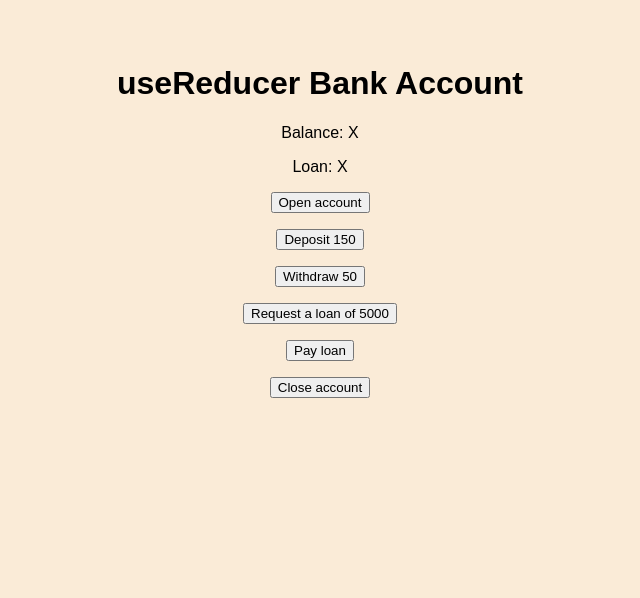
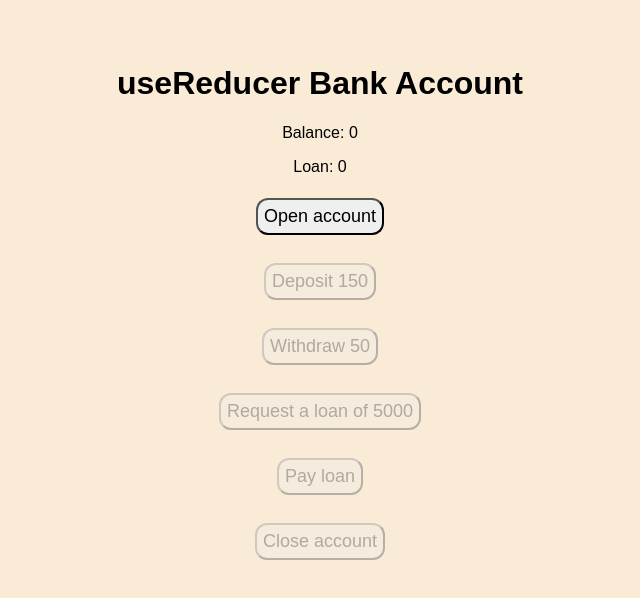
Before and after one commit to pkanev207/React-Redux-More, a React (Vite) app: page / in a window 1280 px wide. Shown: the top 598 px of the page, without its empty margins (320-960 px from the left). Built offline with nearby package versions, Linux system fonts and the light colour scheme.

Commit message:
usereducer-bank-account finished

```diff
--- a/srcBankAccount/App.css
+++ b/srcBankAccount/App.css
@@ -57,3 +57,20 @@ body {
 .test {
   color: tomato;
 }
+
+.btnB {
+  margin: 6px;
+  padding: 6px;
+  font-size: large;
+  border-radius: 12px;
+  transition: 0.3s;
+}
+
+/* .btnB:hover {
+  background-color: yellow;
+  color: lightgreen;
+  border-radius: 50%;
+  font-size: x;
+  padding: 24px;
+  margin: 12px;
+} */
--- a/srcBankAccount/App.jsx
+++ b/srcBankAccount/App.jsx
@@ -1,3 +1,4 @@
+import { useReducer } from "react";
 import "./App.css";
 
 /*
@@ -24,40 +25,127 @@ const initialState = {
   isActive: false,
 };
 
+function reducer(state, action) {
+  // Reducer function always needs to return some state
+  if (!state.isActive && action.type !== "openAccount") {
+    return state;
+  }
+
+  switch (action.type) {
+    case "openAccount":
+      return { ...state, isActive: true };
+    case "deposit": // usually we don't want this 150 hardcoded in our reducer
+      return { ...state, balance: state.balance + 150 };
+    case "withdraw":
+      if (state.balance >= 50) {
+        return { ...state, balance: state.balance - 50 };
+      } else {
+        alert("You don't have enough money!");
+        return { ...state };
+      }
+    case "requestLoan":
+      return {
+        ...state,
+        balance: state.balance + 5000,
+        loan: 5000,
+      };
+    case "payLoan":
+      if (state.balance >= state.loan) {
+        return { ...state, balance: state.balance - state.loan, loan: 0 };
+      } else {
+        alert("You don't have enough money!");
+        return { ...state };
+      }
+    case "closeAccount":
+      if (state.balance >= state.loan) {
+        alert("Are you sure?");
+        return { ...initialState };
+      } else {
+        alert("You don't have enough money! The Bank owns you now!");
+        return { ...state };
+      }
+
+    default:
+      throw new Error("Unknown action");
+  }
+  // return state;
+}
+
 export default function App() {
+  const [{ balance, loan, isActive }, dispatch] = useReducer(
+    reducer,
+    initialState
+  );
+
   return (
     <div className="App">
       <h1>useReducer Bank Account</h1>
-      <p>Balance: X</p>
-      <p>Loan: X</p>
+      <p>Balance: {balance}</p>
+      <p>Loan: {loan}</p>
 
       <p>
-        <button onClick={() => {}} disabled={false}>
+        <button
+          className="btnB"
+          onClick={() => {
+            console.log("click"), dispatch({ type: "openAccount" });
+          }}
+          disabled={isActive}
+        >
           Open account
         </button>
       </p>
       <p>
-        <button onClick={() => {}} disabled={false}>
+        <button
+          className="btnB"
+          onClick={() => {
+            console.log("click"), dispatch({ type: "deposit" });
+          }}
+          disabled={!isActive}
+        >
           Deposit 150
         </button>
       </p>
       <p>
-        <button onClick={() => {}} disabled={false}>
+        <button
+          className="btnB"
+          onClick={() => {
+            console.log("click"), dispatch({ type: "withdraw" });
+          }}
+          disabled={!isActive || balance - 50 < 0}
+        >
           Withdraw 50
         </button>
       </p>
       <p>
-        <button onClick={() => {}} disabled={false}>
+        <button
+          className="btnB"
+          onClick={() => {
+            console.log("click"), dispatch({ type: "requestLoan" });
+          }}
+          disabled={!isActive || loan > 0}
+        >
           Request a loan of 5000
         </button>
       </p>
       <p>
-        <button onClick={() => {}} disabled={false}>
+        <button
+          className="btnB"
+          onClick={() => {
+            console.log("click"), dispatch({ type: "payLoan" });
+          }}
+          disabled={!isActive || loan === 0 || balance - loan < 0}
+        >
           Pay loan
         </button>
       </p>
       <p>
-        <button onClick={() => {}} disabled={false}>
+        <button
+          className="btnB"
+          onClick={() => {
+            console.log("click"), dispatch({ type: "closeAccount" });
+          }}
+          disabled={!isActive}
+        >
           Close account
         </button>
       </p>
```
